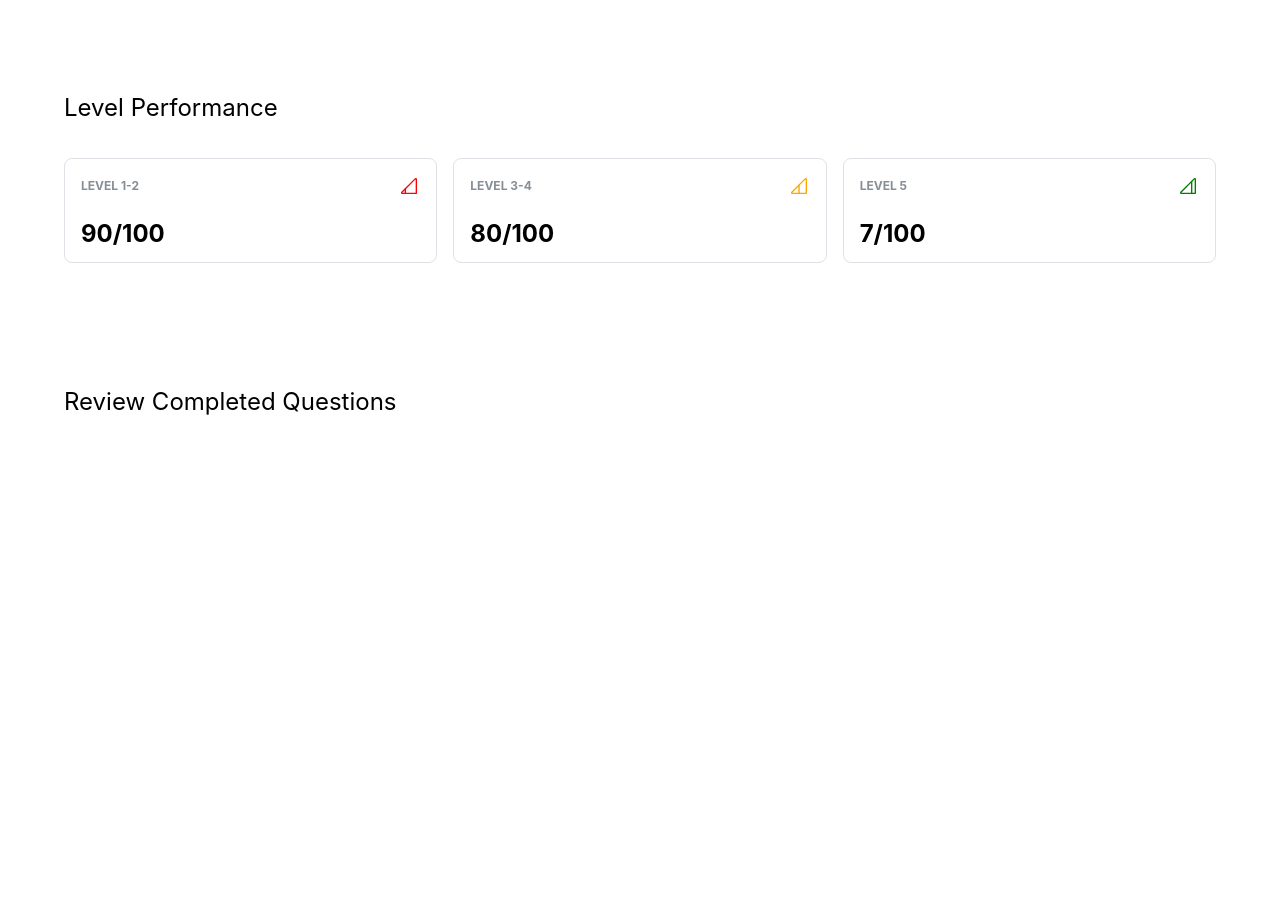
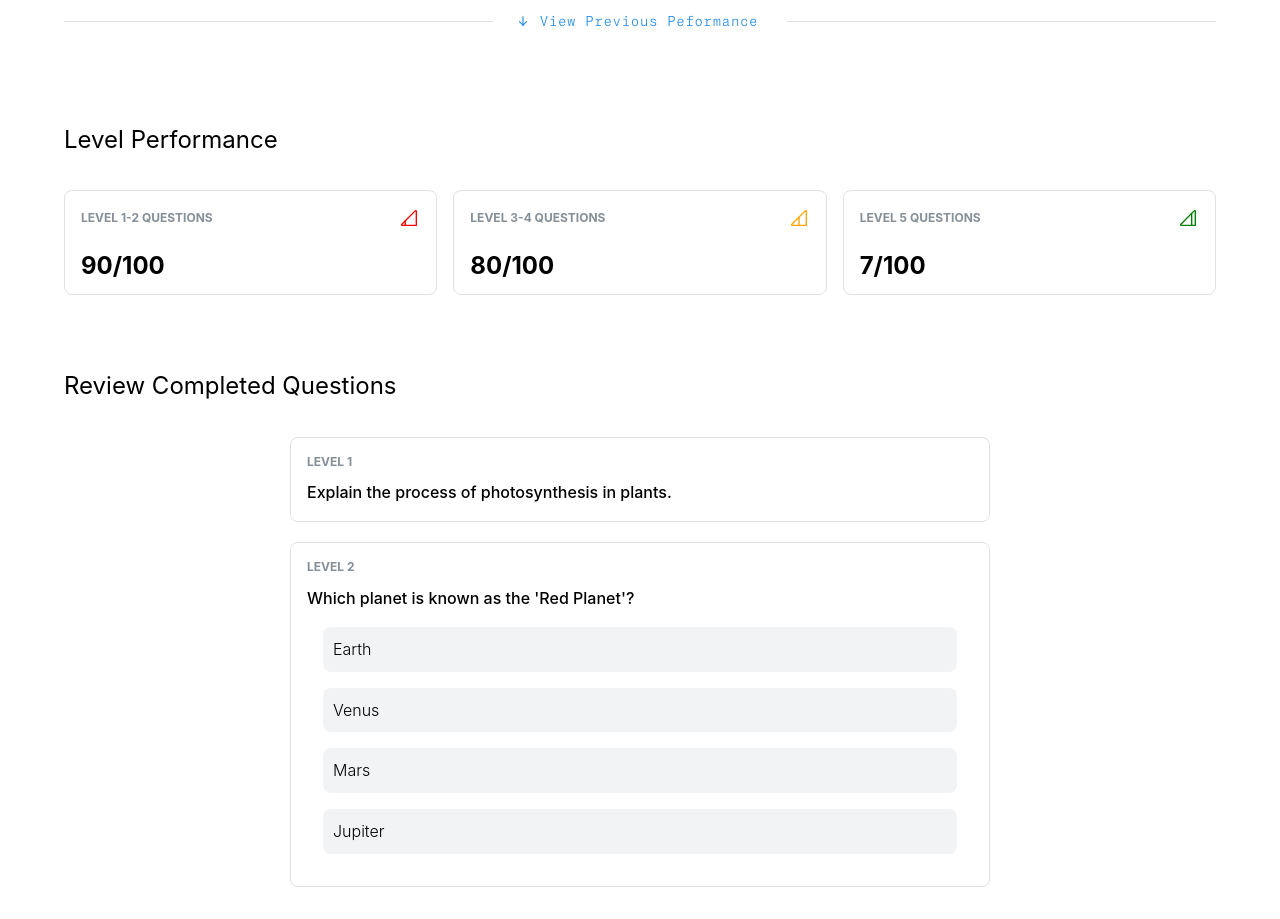
Before and after one commit to hyunseo-s/Pringles, a React (Vite) app in the folder frontend/: page /topic/1 in a window 1280 px wide. Shown: the part 760-1679 px from the top of the page. Before the commit the page ends 1245 px from the top, so only its background shows below. Built offline with nearby package versions, Linux system fonts and the light colour scheme.

Commit message:
added previous qs

```diff
--- a/frontend/src/components/topic/StudentTopicView.tsx
+++ b/frontend/src/components/topic/StudentTopicView.tsx
@@ -1,9 +1,10 @@
-import { ActionIcon, Button, Flex, Text } from "@mantine/core"
-import { IconArrowLeft } from "@tabler/icons-react";
+import { ActionIcon, Badge, Button, Divider, Flex, Paper, Text } from "@mantine/core"
+import { IconArrowDown, IconArrowLeft } from "@tabler/icons-react";
 import { useNavigate } from "react-router";
 import type { TopicProps } from "./TeacherTopicView";
 import { useParams } from 'react-router-dom';
 import StudentStats, { type StudentStatsType } from "./StudentStats.tsx";
+import { useRef } from "react";
 
 const studentSnapshot : StudentStatsType[] = [
 	{ title: 'Best Score', icon: 'star', value: '90', diff: 18 },
@@ -12,14 +13,17 @@ const studentSnapshot : StudentStatsType[] = [
 ]
 
 const studentLevels : StudentStatsType[] = [
-	{ title: 'Level 1-2', icon: 'level1', value: '90/100'},
-    { title: 'Level 3-4', icon: 'level2', value: '80/100'},
-    { title: 'Level 5', icon: 'level3', value: '7/100' }
+	{ title: 'Level 1-2 Questions', icon: 'level1', value: '90/100'},
+    { title: 'Level 3-4 Questions', icon: 'level2', value: '80/100'},
+    { title: 'Level 5 Questions', icon: 'level3', value: '7/100' }
 ]
+
+const previousQs = [{ type: "written answer", level: 1, question: "Explain the process of photosynthesis in plants."}, { type: "multiple", level: 2, question: "Which planet is known as the 'Red Planet'?"}];
 
 export const StudentTopicView = ({ topic }: TopicProps) => {
 	const navigate = useNavigate();
 	// const { topicId } = useParams();
+	const targetRef = useRef<HTMLDivElement>(null);
 
 	const handleStart = async () => {
 		// calls /session/{classId}/{topicId}/start
@@ -27,6 +31,10 @@ export const StudentTopicView = ({ topic }: TopicProps) => {
 
 		// navigate(`/quiz/${res.sessionId}`)
 		navigate(`/quiz/0/0`)
+	}
+
+	const scrollToTarget = () => {
+		targetRef.current?.scrollIntoView({ behavior: 'smooth', block: 'start' });
 	}
 
 	return (
@@ -44,11 +52,12 @@ export const StudentTopicView = ({ topic }: TopicProps) => {
 			</div>
 
 			{/* Progress Report */}
-			<Flex align="center" justify='space-between' className="mt-18">
+			<Flex align="center" justify='space-between' className="my-18">
 				<Flex direction="column" gap={"3.5rem"}>
 					<p className="text-6xl">
 						{topic.name}
 					</p>
+
 					<Button radius="xl" w="200" onClick={() => handleStart()}>START PRACTICE</Button>
 				</Flex>
 				<Flex direction="column" gap="md">
@@ -56,17 +65,51 @@ export const StudentTopicView = ({ topic }: TopicProps) => {
 				</Flex>
 			</Flex>
 
+			<Divider
+				my="xs"
+				label={
+					<Button
+						variant="subtle"
+						radius={"xl"}
+						leftSection={<IconArrowDown size={14}/>}
+						onClick={scrollToTarget}
+					>
+						View Previous Peformance
+					</Button>
+				}
+			/>
+
 			{/* Student Level Report */}
-			<div className="mt-42">
+			<div className="mt-18" ref={targetRef}>
 				<Text fz={"1.5rem"} mb="xl">Level Performance</Text>
 				<StudentStats data={studentLevels}/>
 			</div>
 
 			{/* Previous Questions */}
-			<div className="mt-30">
+			<div className="mt-18">
 				<Text fz={"1.5rem"} mb="xl">Review Completed Questions</Text>
+				<Flex align={"center"} direction={"column"} gap={"lg"}>
+					{/* Written Answer */}
+					{previousQs.map((q, i) =>
+						<Paper withBorder p="md" radius="md" w={700}>
+							<Text size="xs" c="dimmed" tt="uppercase" fw={700} mb={10}>
+								Level {q.level}
+							</Text>
+							<Text fw={500}>{q.question}</Text>
+
+							{q.type === "multiple" && (
+								<>
+									<Paper p="xs" radius="md" m={"md"} bg={"gray.1"}>Earth</Paper>
+									<Paper p="xs" radius="md" m={"md"} bg={"gray.1"}>Venus</Paper>
+									<Paper p="xs" radius="md" m={"md"} bg={"gray.1"}>Mars</Paper>
+									<Paper p="xs" radius="md" m={"md"} bg={"gray.1"}>Jupiter</Paper>
+								</>
+							)}
+						</Paper>
+					)}
+
+				</Flex>
 			</div>
-
 
 		</Flex>
 	)
```
